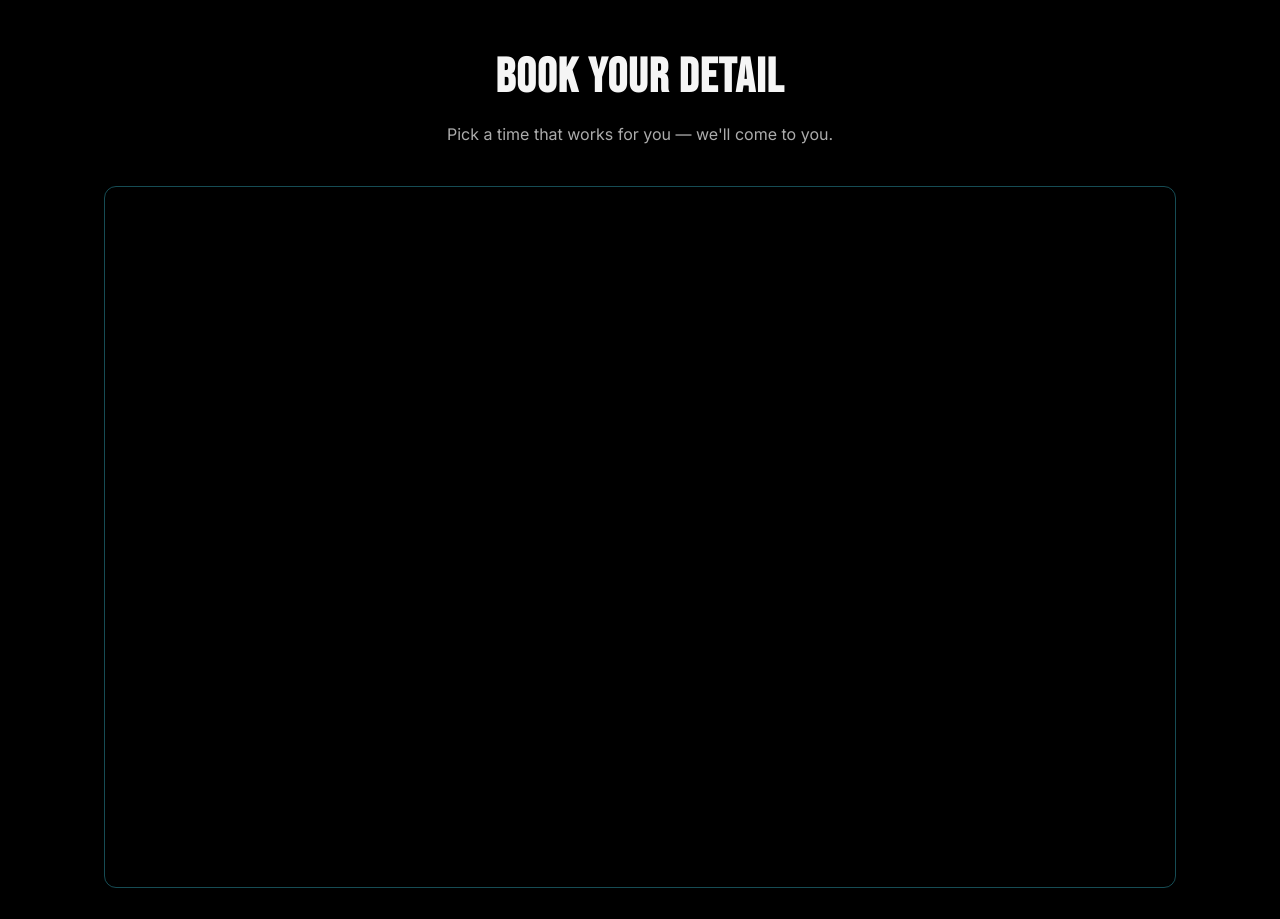
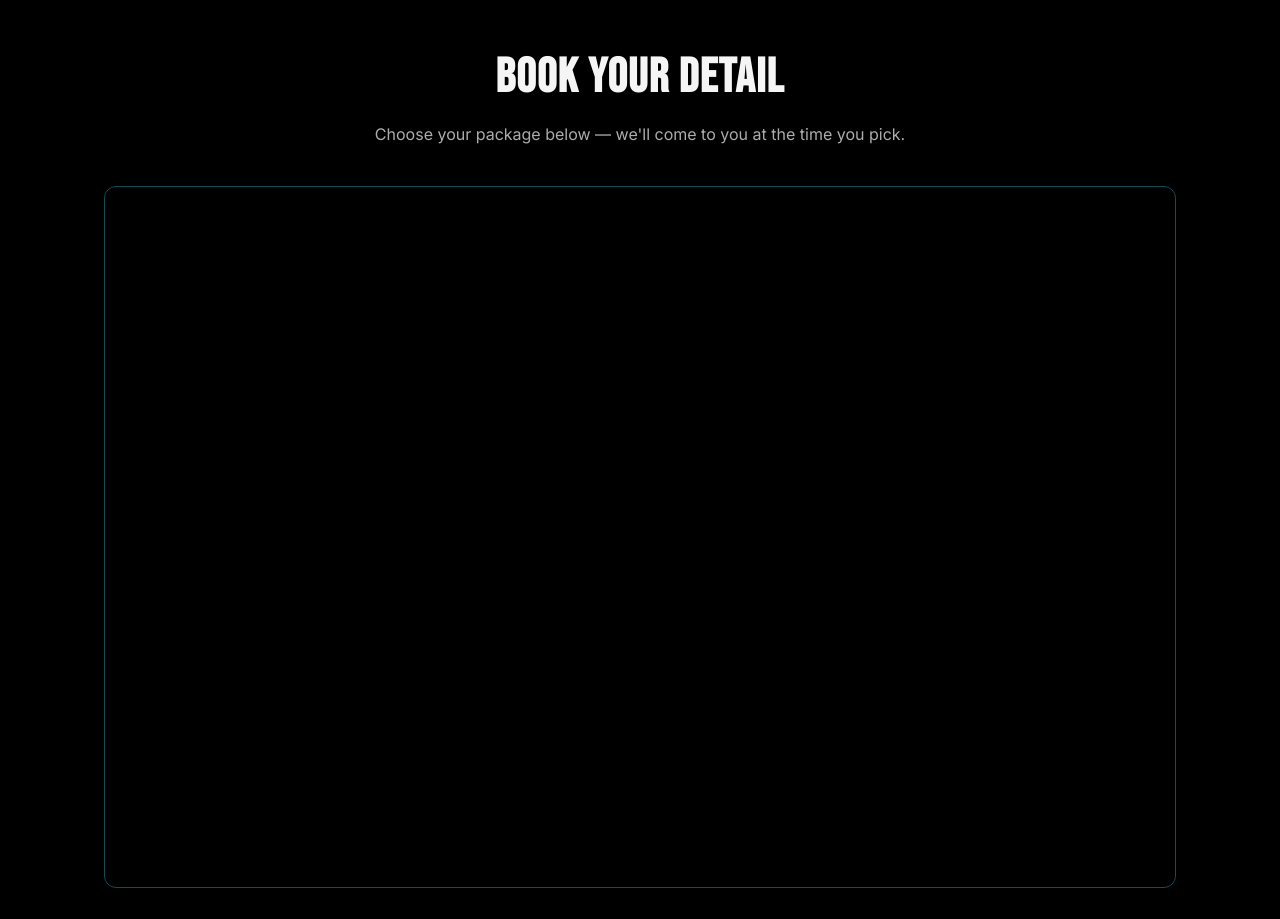
Before and after one commit to xcelerategrowth/evafresh-auto-spa, a plain HTML site: page index.html in a window 1280 px wide. Shown: the part 2960-3879 px from the top of the page. Drawn offline with Linux system fonts and the light colour scheme; a script that the page names is missing.

Commit message:
Fix button links and update booking subtitle

```diff
--- a/index.html
+++ b/index.html
@@ -219,7 +219,7 @@
 <section class="booking" id="booking" aria-labelledby="booking-heading">
  <div class="container">
   <h2 id="booking-heading" class="section-title">Book Your Detail</h2>
-  <p class="section-subtitle">Pick a time that works for you — we'll come to you.</p>
+  <p class="section-subtitle">Choose your package below — we'll come to you at the time you pick.</p>
 
   <div id="booking-widget">
     <div style="width:100%;height:100%;overflow:scroll" id="my-cal-inline"></div>
```
